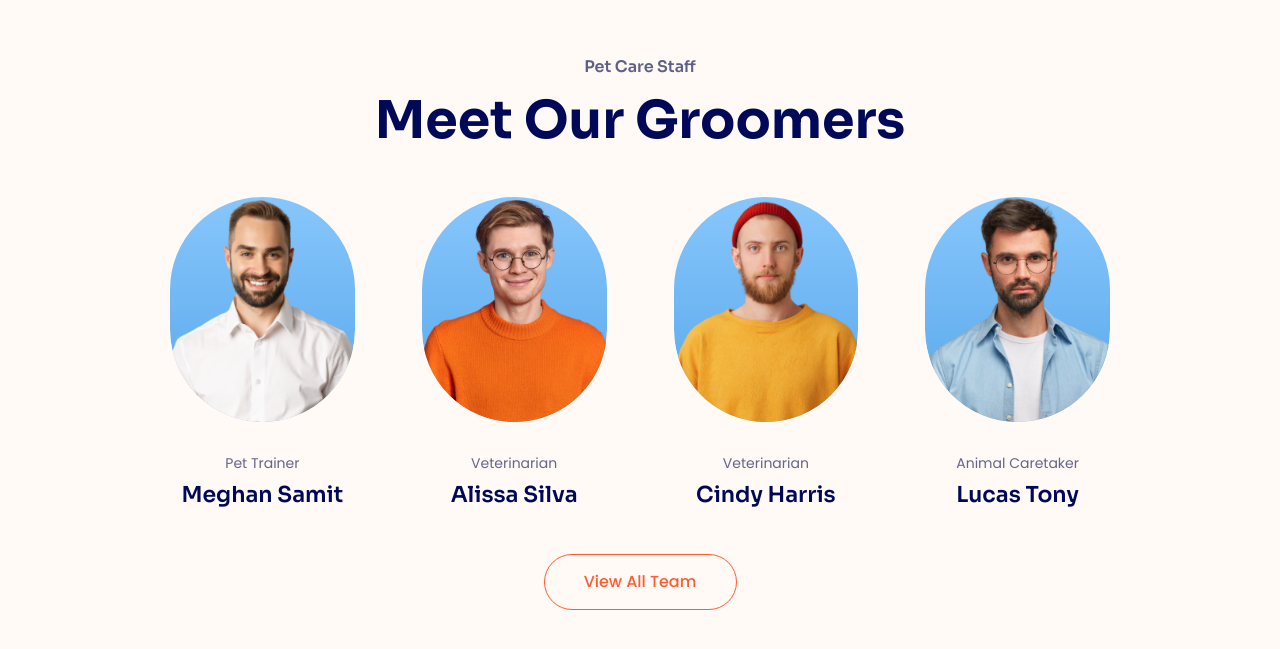
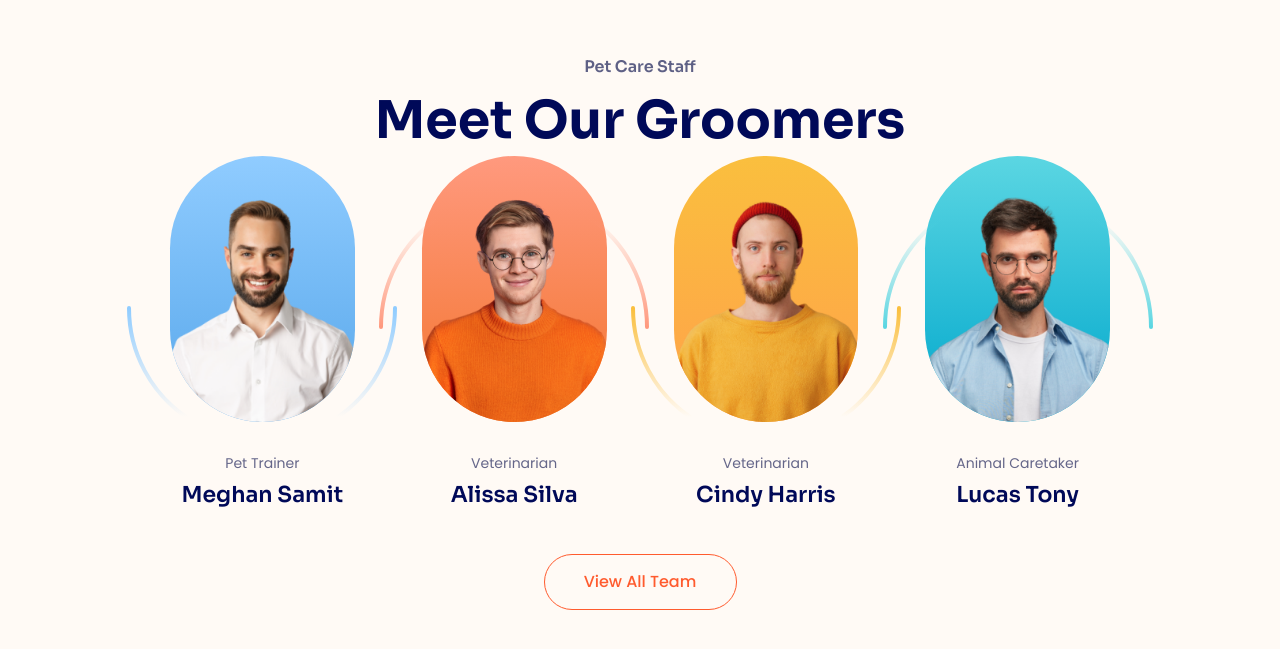
Before and after one commit to DatHoangi/html-project-04, a plain HTML site: page index.html in a window 1280 px wide. Shown: the part 3407-4056 px from the top of the page. Drawn offline with Linux system fonts and the light colour scheme.

Commit message:
Làm phần staff #2

```diff
--- a/assets/css/styles.css
+++ b/assets/css/styles.css
@@ -737,7 +737,6 @@ button {
     position: relative;
     margin: 0 16px;
     border-radius: 130px;
-    overflow: hidden;
 }
 
 .staff-item__img-wrap::before {
@@ -751,11 +750,53 @@ button {
     background: linear-gradient(180deg, #90ccff 0%, #59a8eb 95.96%);
 }
 
+.staff-item__img-wrap::after {
+    content: url(../img/staff-decor-01.svg);
+    position: absolute;
+    left: 50%;
+    bottom: 0;
+    transform: translateX(-50%);
+}
+
+.staff-item:nth-child(1) .staff-item__img-wrap::after {
+    content: url(../img/staff-decor-01.svg);
+}
+
+.staff-item:nth-child(2) .staff-item__img-wrap::before {
+    background: linear-gradient(180deg, #ff997e 0%, #f3752e 100%);
+}
+
+.staff-item:nth-child(2) .staff-item__img-wrap::after {
+    content: url(../img/staff-decor-02.svg);
+}
+
+.staff-item:nth-child(3) .staff-item__img-wrap::before {
+    background: linear-gradient(180deg, #fabf3e 0%, #ffa14a 100%);
+}
+
+.staff-item:nth-child(3) .staff-item__img-wrap::after {
+    content: url(../img/staff-decor-03.svg);
+}
+
+.staff-item:nth-child(4) .staff-item__img-wrap::before {
+    background: linear-gradient(180deg, #5bd6e2 0%, #00a7cc 100%);
+}
+
+.staff-item:nth-child(4) .staff-item__img-wrap::after {
+    content: url(../img/staff-decor-04.svg);
+}
+
+.staff-item:nth-child(even) .staff-item__img-wrap::after {
+    bottom: initial;
+    top: 19px;
+}
+
 .staff-item__img {
     position: relative;
     display: block;
     width: 100%;
     z-index: 1;
+    border-radius: inherit;
 }
 
 .staff-item__title {
```
Also changed, not shown: assets/img/staff-decor-01.svg (added), assets/img/staff-decor-02.svg (added), assets/img/staff-decor-03.svg (added), assets/img/staff-decor-04.svg (added).
